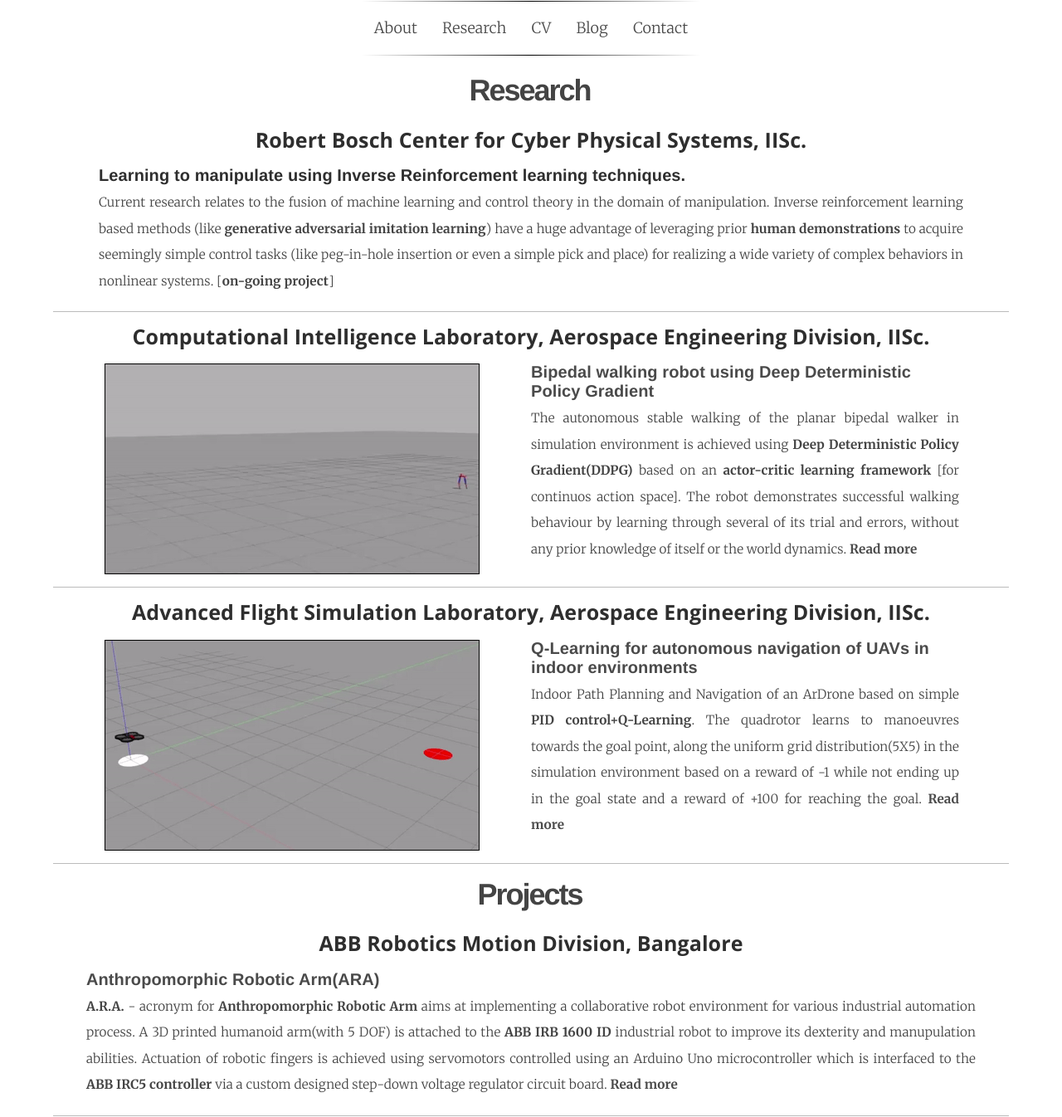
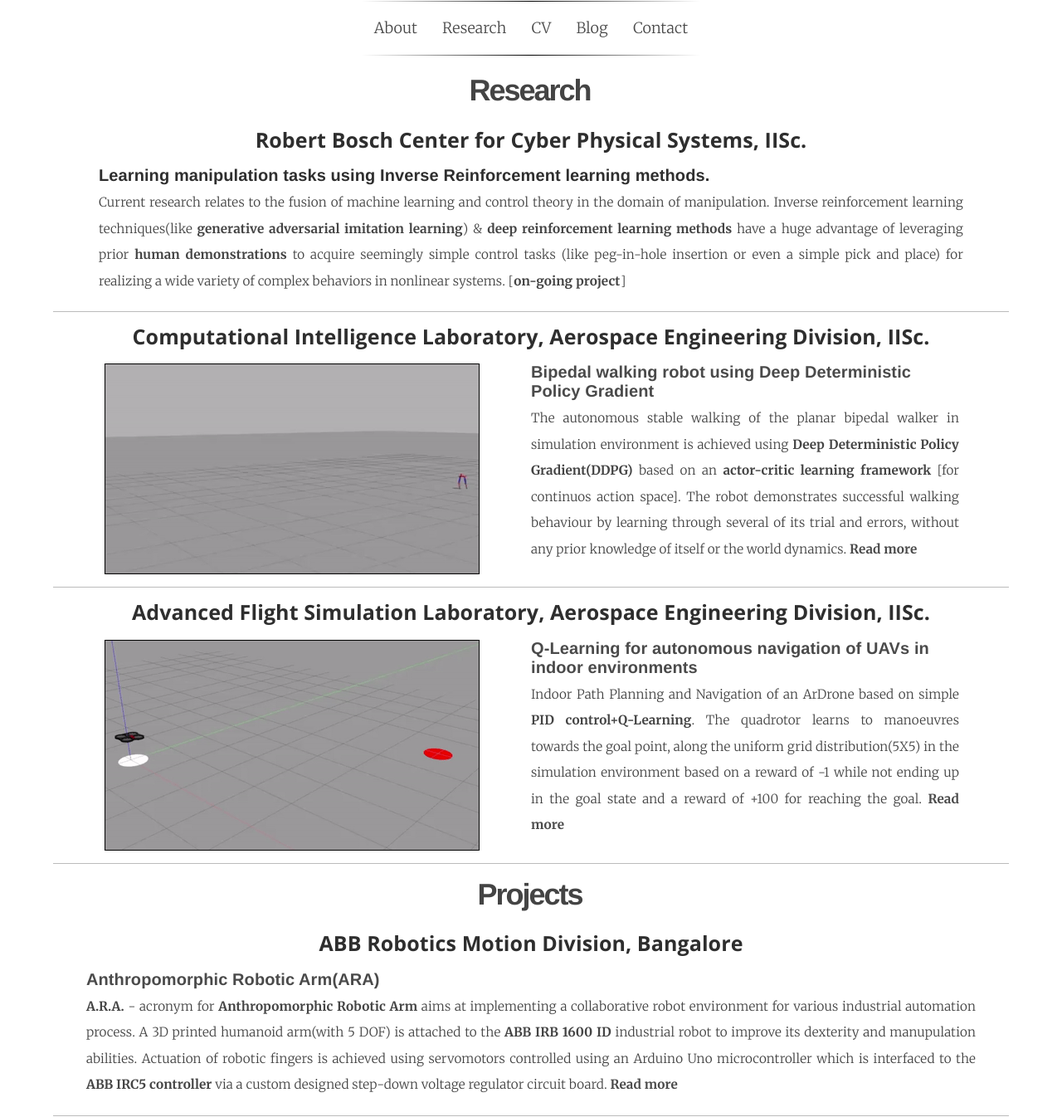
Before and after one commit to navuboy/navuboy.github.io, a Jekyll site: the page built from research.html, in a window 1280 px wide. Shown: the whole page at 83% size. Built offline with Jekyll 4.4.1, drawn with Linux system fonts in a browser that asks for light colours; some web fonts are replaced.

Commit message:
Updated research

```diff
--- a/_includes/research.md
+++ b/_includes/research.md
@@ -18,9 +18,9 @@
 <div class="container-fluid">
   <div class="row">
     <div class="col-md-12">
-        <h4 class="rtitle" style="padding-left: 40px;padding-right: 40px;"><b>Learning to manipulate using Inverse Reinforcement learning techniques.</b></h4>
+        <h4 class="rtitle" style="padding-left: 40px;padding-right: 40px;"><b>Learning manipulation tasks using Inverse Reinforcement learning methods.</b></h4>
         <p style="text-align:justify;padding-left: 40px;padding-right: 40px; font-size: 85%; font-family: 'Merriweather', 'Hiragino Sans GB', 'Microsoft YaHei', 'WenQuanYi Micro Hei', sans-serif;">
-        Current research relates to the fusion of machine learning and control theory in the domain of manipulation. Inverse reinforcement learning based methods (like <strong>generative adversarial imitation learning</strong>) have a huge advantage of leveraging prior <b>human demonstrations</b> to acquire seemingly simple control tasks (like peg-in-hole insertion or even a simple pick and place) for realizing a wide variety of complex behaviors in nonlinear systems. [<b>on-going project</b>] <!-- In collaboration with Yaskawa India Private Limited. -->
+        Current research relates to the fusion of machine learning and control theory in the domain of manipulation. Inverse reinforcement learning techniques(like <strong>generative adversarial imitation learning</strong>)  &amp; <strong>deep reinforcement learning methods</strong> have a huge advantage of leveraging prior <b>human demonstrations</b> to acquire seemingly simple control tasks (like peg-in-hole insertion or even a simple pick and place) for realizing a wide variety of complex behaviors in nonlinear systems. [<b>on-going project</b>] <!-- In collaboration with Yaskawa India Private Limited. -->
         </p>
         <!-- <a href="{{ site.github.url }}/assets/IS_Final_Paper.pdf" class="md-link btn-default btn rbtn">paper</a>
         <a href="https://github.com/wulfebw/Independent_Study" class="md-link btn-default btn rbtn">code</a> -->
```
